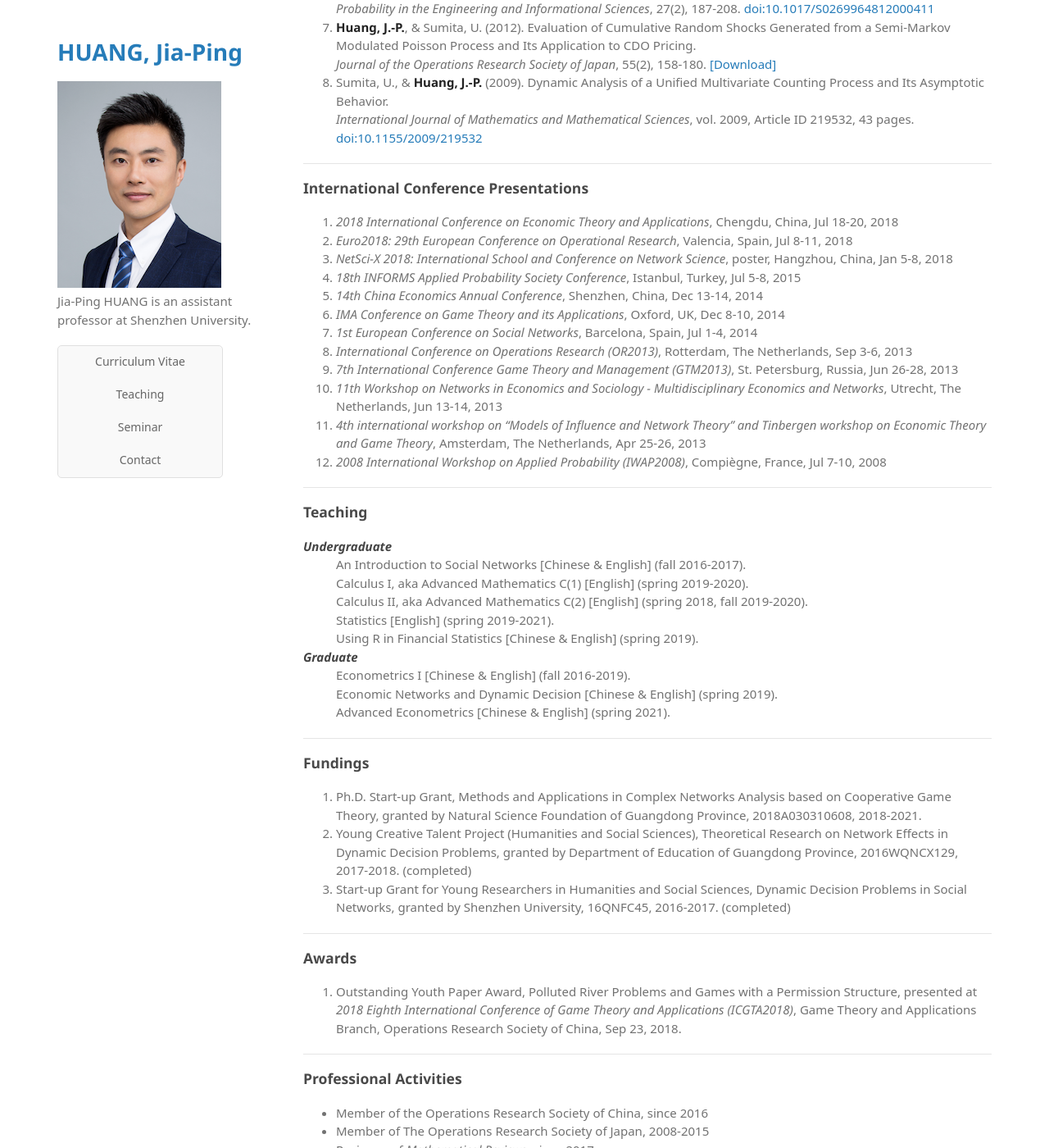
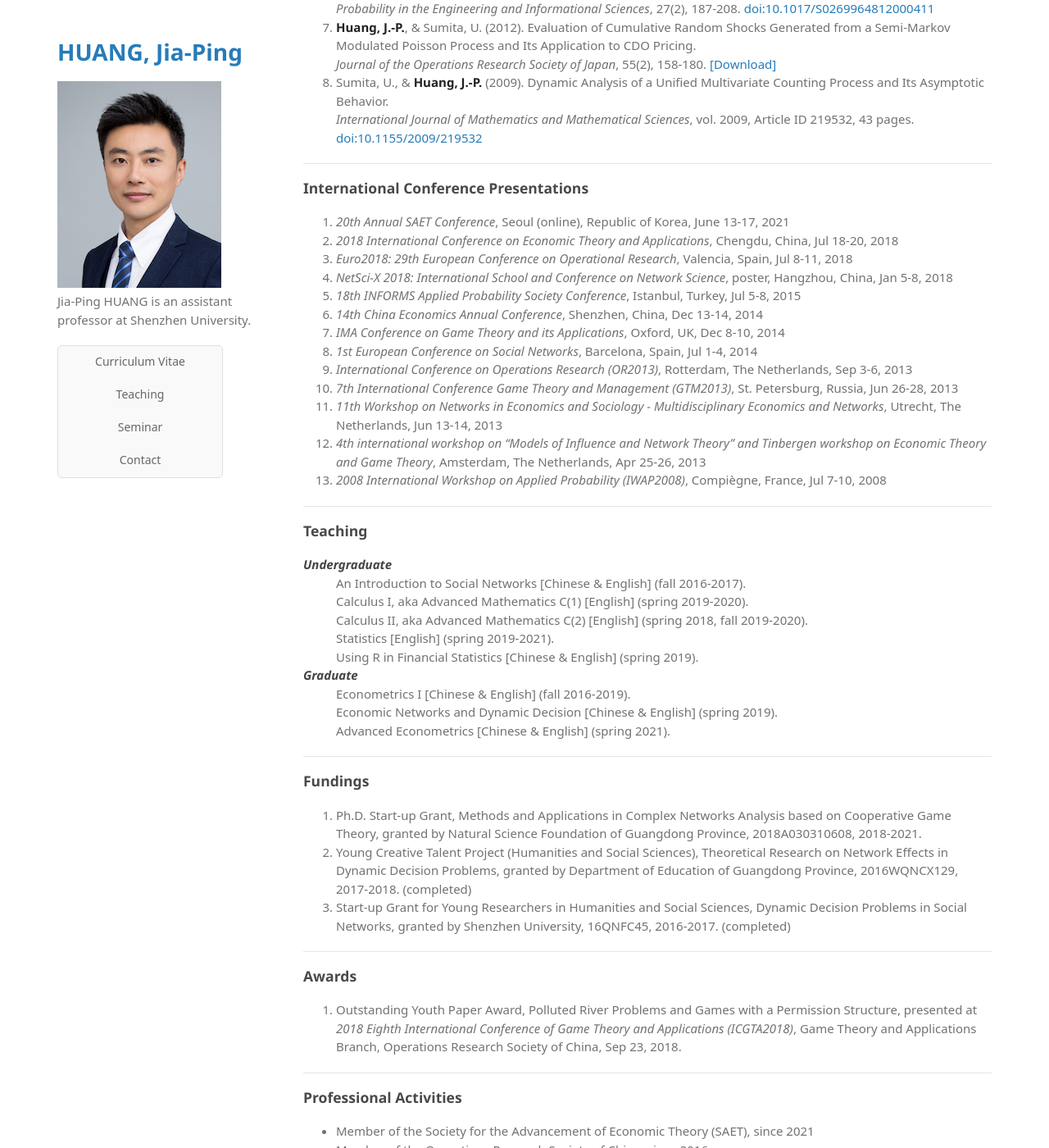
Before and after one commit to huangjp28/huangjp28.github.io, a Jekyll site: the page built from _pages/01_CV.md, in a window 1280 px wide and 1400 px high, scrolled down 1198 px. Shown: the whole window at 82% size. Built offline with Jekyll 4.4.1, drawn with Linux system fonts in a browser that asks for light colours; some web fonts are replaced; a script that is not in the unit is left out; some of the changed text lies outside the part shown.

Commit message:
update 20210614

```diff
--- a/_pages/01_CV.md
+++ b/_pages/01_CV.md
@@ -8,7 +8,7 @@ permalink: /CV/
 ---
 ## HUANG, Jia-Ping
 
-*Last update: February 24, 2021*
+*Last update: June 14, 2021*
 
 Ph.D. (economics), Ph.D. in Engineering
 Assistant Professor
@@ -72,18 +72,19 @@ Cooperative Game Theory, Social and Economic Networks, Mathematical Economics
 ---
 ### International Conference Presentations
 
-1. *2018 International Conference on Economic Theory and Applications*, Chengdu, China, Jul 18-20, 2018
-2. *Euro2018: 29th European Conference on Operational Research*, Valencia, Spain, Jul 8-11, 2018
-3. *NetSci-X 2018: International School and Conference on Network Science*, poster, Hangzhou, China, Jan 5-8, 2018
-4. *18th INFORMS Applied Probability Society Conference*, Istanbul, Turkey, Jul 5-8, 2015
-5. *14th China Economics Annual Conference*, Shenzhen, China, Dec 13-14, 2014
-6. *IMA Conference on Game Theory and its Applications*, Oxford, UK, Dec 8-10, 2014
-7. *1st European Conference on Social Networks*, Barcelona, Spain, Jul 1-4, 2014
-8. *International Conference on Operations Research (OR2013)*, Rotterdam, The Netherlands, Sep 3-6, 2013
-9. *7th International Conference Game Theory and Management (GTM2013)*, St. Petersburg, Russia, Jun 26-28, 2013
-10. *11th Workshop on Networks in Economics and Sociology - Multidisciplinary Economics and Networks*, Utrecht, The Netherlands, Jun 13-14, 2013
-11. *4th international workshop on “Models of Influence and Network Theory” and Tinbergen workshop on Economic Theory and Game Theory*, Amsterdam, The Netherlands, Apr 25-26, 2013
-12. *2008 International Workshop on Applied Probability (IWAP2008)*, Compiègne, France, Jul 7-10, 2008
+1. *20th Annual SAET Conference*, Seoul (online), Republic of Korea, June 13-17, 2021
+2. *2018 International Conference on Economic Theory and Applications*, Chengdu, China, Jul 18-20, 2018
+3. *Euro2018: 29th European Conference on Operational Research*, Valencia, Spain, Jul 8-11, 2018
+4. *NetSci-X 2018: International School and Conference on Network Science*, poster, Hangzhou, China, Jan 5-8, 2018
+5. *18th INFORMS Applied Probability Society Conference*, Istanbul, Turkey, Jul 5-8, 2015
+6. *14th China Economics Annual Conference*, Shenzhen, China, Dec 13-14, 2014
+7. *IMA Conference on Game Theory and its Applications*, Oxford, UK, Dec 8-10, 2014
+8. *1st European Conference on Social Networks*, Barcelona, Spain, Jul 1-4, 2014
+9. *International Conference on Operations Research (OR2013)*, Rotterdam, The Netherlands, Sep 3-6, 2013
+10. *7th International Conference Game Theory and Management (GTM2013)*, St. Petersburg, Russia, Jun 26-28, 2013
+11. *11th Workshop on Networks in Economics and Sociology - Multidisciplinary Economics and Networks*, Utrecht, The Netherlands, Jun 13-14, 2013
+12. *4th international workshop on “Models of Influence and Network Theory” and Tinbergen workshop on Economic Theory and Game Theory*, Amsterdam, The Netherlands, Apr 25-26, 2013
+13. *2008 International Workshop on Applied Probability (IWAP2008)*, Compiègne, France, Jul 7-10, 2008
 
 ---
 ### Teaching
@@ -123,6 +124,7 @@ Cooperative Game Theory, Social and Economic Networks, Mathematical Economics
 ---
 ### Professional Activities
 
+* Member of the Society for the Advancement of Economic Theory (SAET), since 2021
 * Member of the Operations Research Society of China, since 2016
 * Member of The Operations Research Society of Japan, 2008-2015
 * Reviewer of *Mathematical Reviews*, since 2017
```
Also changed, not shown: index.md (+1 -1 lines).
